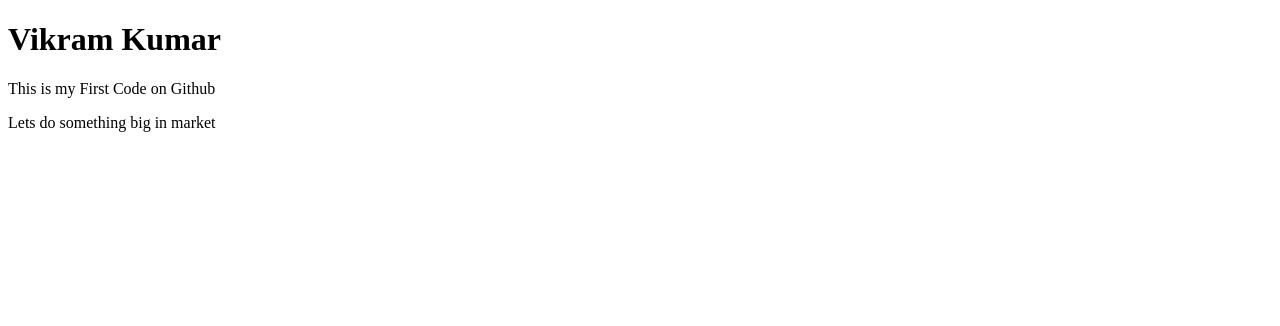
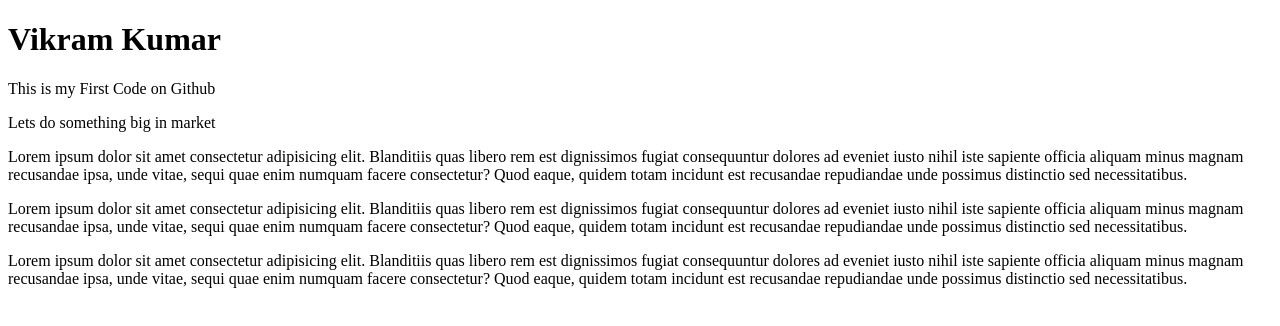
Before and after one commit to vikram0104irctc/b36_git, a plain HTML site: page index.html in a window 1280 px wide. Drawn offline with Linux system fonts and the light colour scheme.

Commit message:
added by me itself

```diff
--- a/index.html
+++ b/index.html
@@ -10,5 +10,8 @@
   <h1>Vikram Kumar</h1>
   <p>This is my First Code on Github</p>
   <p>Lets do something big in market</p>
+  <p>Lorem ipsum dolor sit amet consectetur adipisicing elit. Blanditiis quas libero rem est dignissimos fugiat consequuntur dolores ad eveniet iusto nihil iste sapiente officia aliquam minus magnam recusandae ipsa, unde vitae, sequi quae enim numquam facere consectetur? Quod eaque, quidem totam incidunt est recusandae repudiandae unde possimus distinctio sed necessitatibus.</p>
+  <p>Lorem ipsum dolor sit amet consectetur adipisicing elit. Blanditiis quas libero rem est dignissimos fugiat consequuntur dolores ad eveniet iusto nihil iste sapiente officia aliquam minus magnam recusandae ipsa, unde vitae, sequi quae enim numquam facere consectetur? Quod eaque, quidem totam incidunt est recusandae repudiandae unde possimus distinctio sed necessitatibus.</p>
+  <p>Lorem ipsum dolor sit amet consectetur adipisicing elit. Blanditiis quas libero rem est dignissimos fugiat consequuntur dolores ad eveniet iusto nihil iste sapiente officia aliquam minus magnam recusandae ipsa, unde vitae, sequi quae enim numquam facere consectetur? Quod eaque, quidem totam incidunt est recusandae repudiandae unde possimus distinctio sed necessitatibus.</p>
 </body>
 </html>
```
